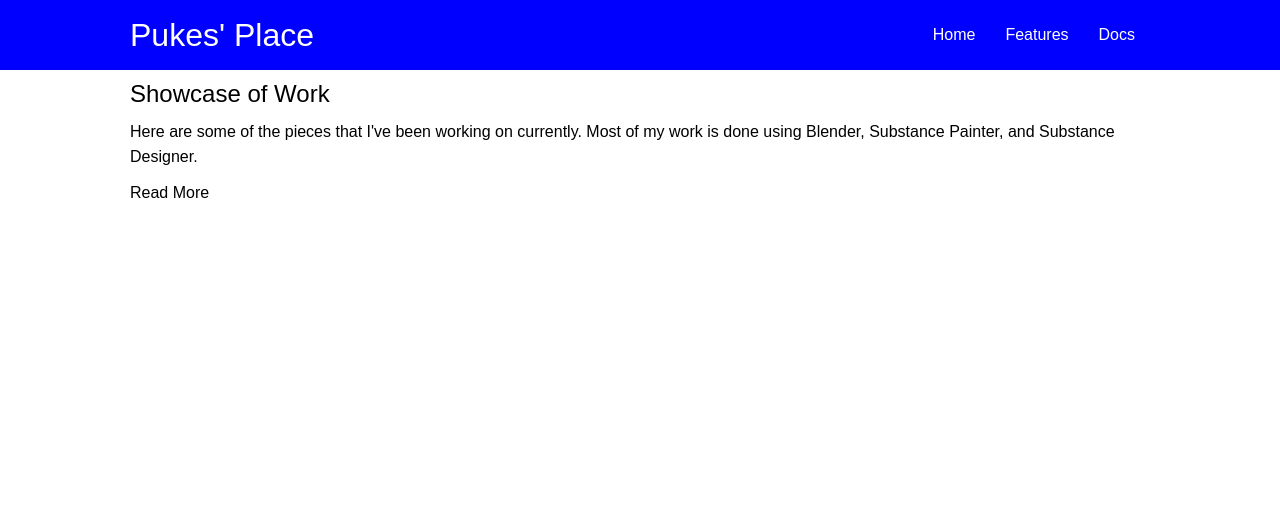
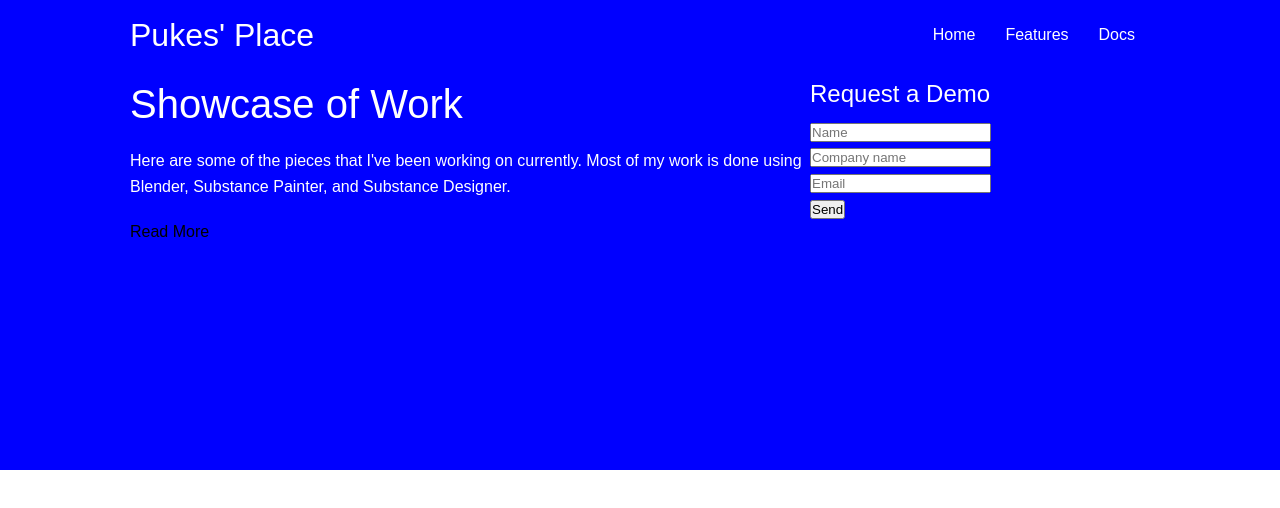
Before and after one commit to TheNameIsMatt/Website, a plain HTML site: page index.html in a window 1280 px wide. Drawn offline with Linux system fonts and the light colour scheme; a web font is replaced by a local one.

Commit message:
Added showcase

```diff
--- a/css/style.css
+++ b/css/style.css
@@ -4,6 +4,7 @@
 :root {
     --textcolour: #fff;
     --secondarytext: #000;
+    --WebsiteThemeColour: blue;
 }
 /* Asterisk means it applies to everything */
 * {
@@ -42,8 +43,9 @@ img {
     width: 100%;
 }
 
+/* Navbar styling */
 .navbar {
-     background-color: blue;
+     background-color: var(--WebsiteThemeColour);
      color: var(--textcolour);
      height: 70px;
 
@@ -69,7 +71,23 @@ img {
 .navbar .flex {
     justify-content: space-between;
 }
+/* Showcase */
+.showcase {
+    height: 400px;
+    background-color: var(--WebsiteThemeColour);
+    position: relative;
+    color: var(--textcolour);
+}
 
+.showcase h1 {
+    font-size: 40px;
+}
+
+.showcase p{
+    margin: 20px 0;
+}
+
+/* Utilities - Classes to be used all round webste */
 .container {
     max-width: 1100px;
     margin: 0 auto;
@@ -84,3 +102,9 @@ img {
     align-items: center;
     height: 100%;
 }
+
+.grid {
+    display: grid;
+    /* fr is fractions, the first column would take up 2fr of the entire space, the second one would take 1fr */
+    grid-template-columns: 2fr 1fr;
+}
--- a/index.html
+++ b/index.html
@@ -32,6 +32,22 @@
                 <p>Here are some of the pieces that I've been working on currently. Most of my work is done using Blender, Substance Painter, and Substance Designer.</p>
                 <a href="Features.html" class="btn btn-outline">Read More</a>
             </div>
+            <div class="showcase-form card">
+                <h2>Request a Demo</h2>
+                <form>
+                    <div class="form-control">
+                        <input type="text" name="name" placeholder="Name" required>
+                    </div>
+                    <div class="form-control">
+                        <input type="text" name="company" placeholder="Company name" required >
+                    </div>
+                    <div class="form-control">
+                        <input type="email" name="email" placeholder="Email" required>
+                    </div>
+                    <!--Value is just what appears on the website-->
+                    <input type="submit" value="Send" class="btn btn-primary">
+                </form>
+            </div>
         </div>
     </section>
 </body>
```
